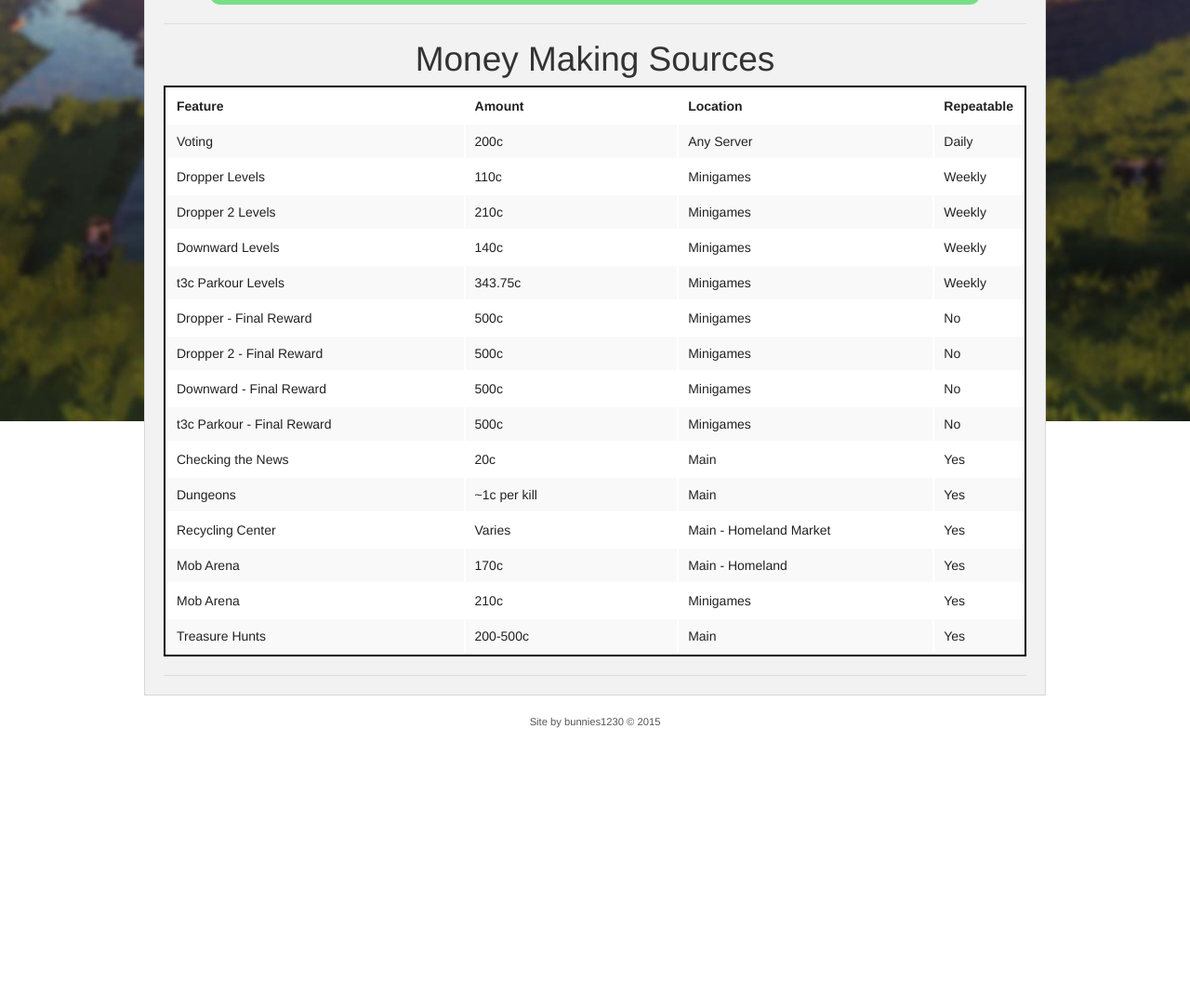
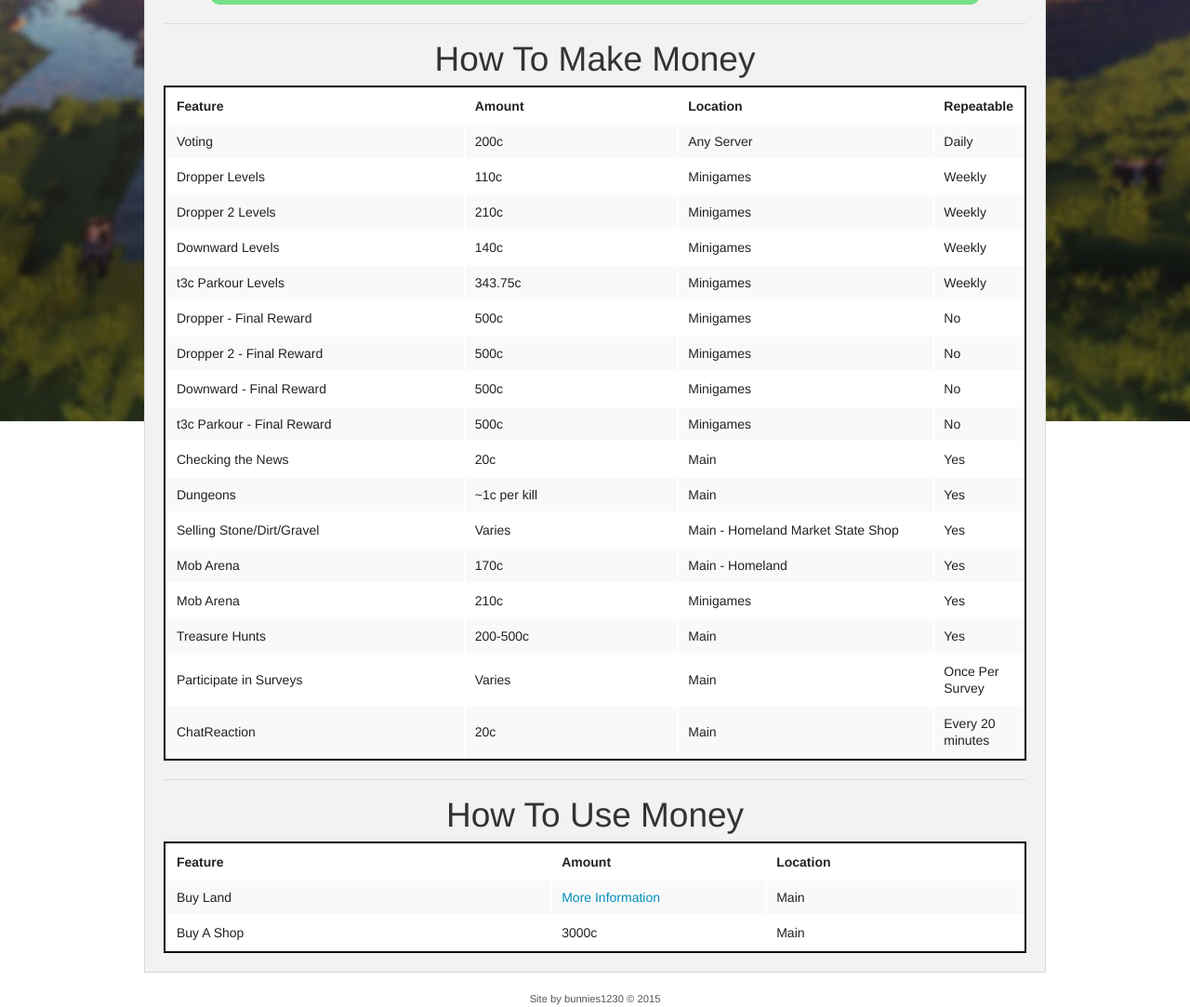
Before and after one commit to damnation-eu/website-beta, a Jekyll site: the page built from economy.md, in a window 1280 px wide and 1400 px high, scrolled down 404 px. Shown: the part 317-1400 px from the top of the window at 93% size. Built offline with Jekyll 4.4.1, drawn with Linux system fonts in a browser that asks for light colours; nearby versions of some CDN libraries; library files that are not in the unit come from our copies; before the commit the page ends 1506 px from its top, so only the background shows below that.

Commit message:
Update economy.md

```diff
--- a/economy.md
+++ b/economy.md
@@ -20,7 +20,7 @@ ___
 ___
 
 <div style="text-align: center;" markdown="1">
-##Money Making Sources
+##How To Make Money
 </div>
 
 
@@ -98,9 +98,9 @@ ___
     <td class="tg-9hbo">Yes</td>
   </tr>
   <tr>
-    <td class="tg-9hbo">Recycling Center</td>
+    <td class="tg-9hbo">Selling Stone/Dirt/Gravel</td>
     <td class="tg-9hbo">Varies</td>
-    <td class="tg-9hbo">Main - Homeland Market</td>
+    <td class="tg-9hbo">Main - Homeland Market State Shop</td>
     <td class="tg-9hbo">Yes</td>
   </tr>
   <tr>
@@ -121,6 +121,40 @@ ___
     <td class="tg-9hbo">Main</td>
     <td class="tg-9hbo">Yes</td>
   </tr>
+  <tr>
+    <td class="tg-9hbo">Participate in Surveys</td>
+    <td class="tg-9hbo">Varies</td>
+    <td class="tg-9hbo">Main</td>
+    <td class="tg-9hbo">Once Per Survey</td>
+  </tr>
+  <tr>
+    <td class="tg-9hbo">ChatReaction</td>
+    <td class="tg-9hbo">20c</td>
+    <td class="tg-9hbo">Main</td>
+    <td class="tg-9hbo">Every 20 minutes</td>
+  </tr>
 </table>
 
 ___
+
+<div style="text-align: center;" markdown="1">
+##How To Use Money
+</div>
+
+<table class="tg sortable" width="100%" style="background-color:#FFF; text-align:center; border: 2px solid #000;">
+  <tr>
+    <th class="tg-yw4l" width="45%">Feature</th>
+    <th class="tg-yw4l" width="25%">Amount</th>
+    <th class="tg-yw4l" width="30%">Location</th>
+  </tr>
+  <tr>
+    <td class="tg-9hbo">Buy Land</td>
+    <td class="tg-9hbo"><a href="{{site.baseurl}}/land">More Information</a></td>
+    <td class="tg-9hbo">Main</td>
+  </tr>
+  <tr>
+    <td class="tg-9hbo">Buy A Shop</td>
+    <td class="tg-9hbo">3000c</td>
+    <td class="tg-9hbo">Main</td>
+  </tr>
+</table>
```
